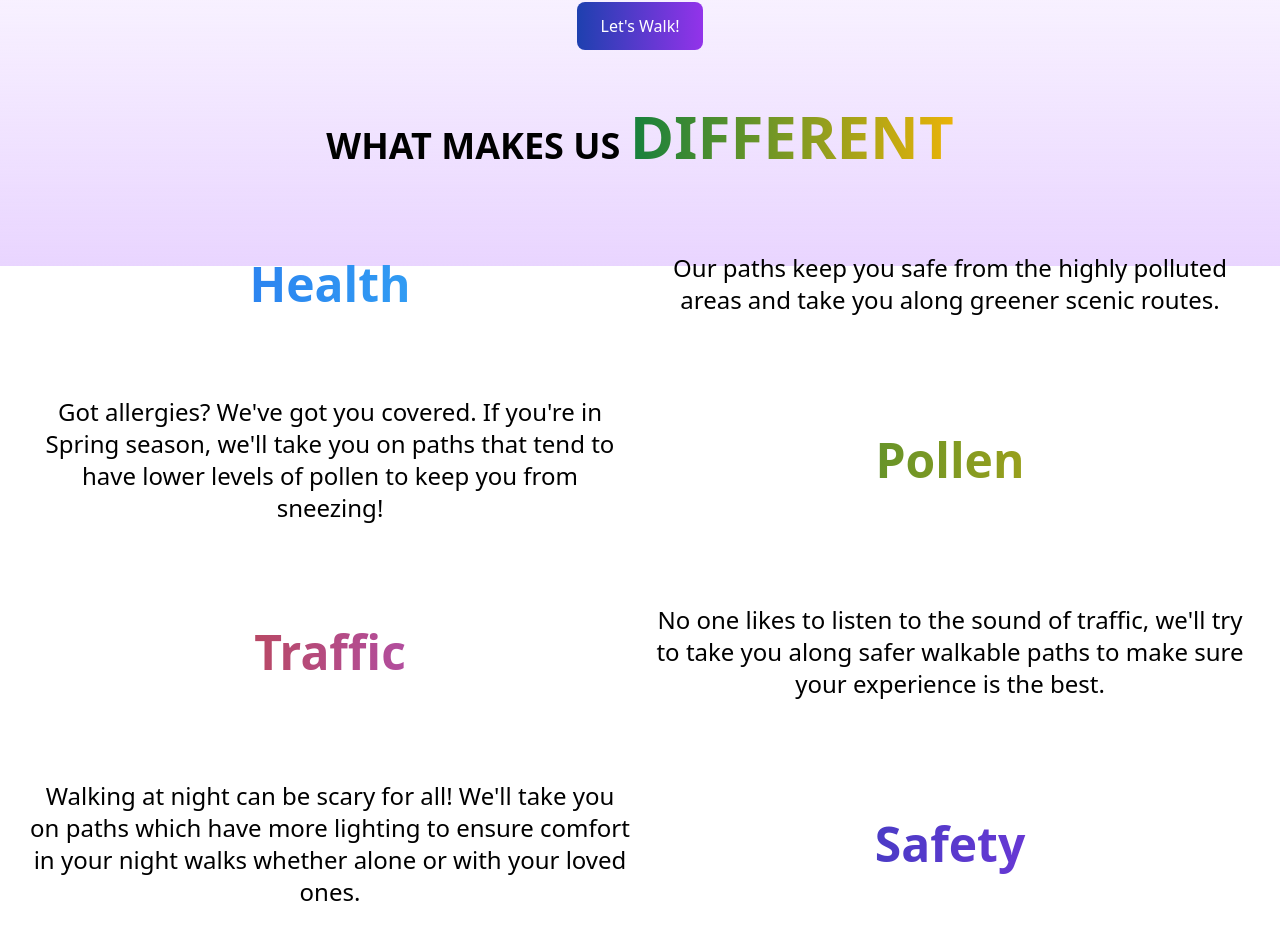
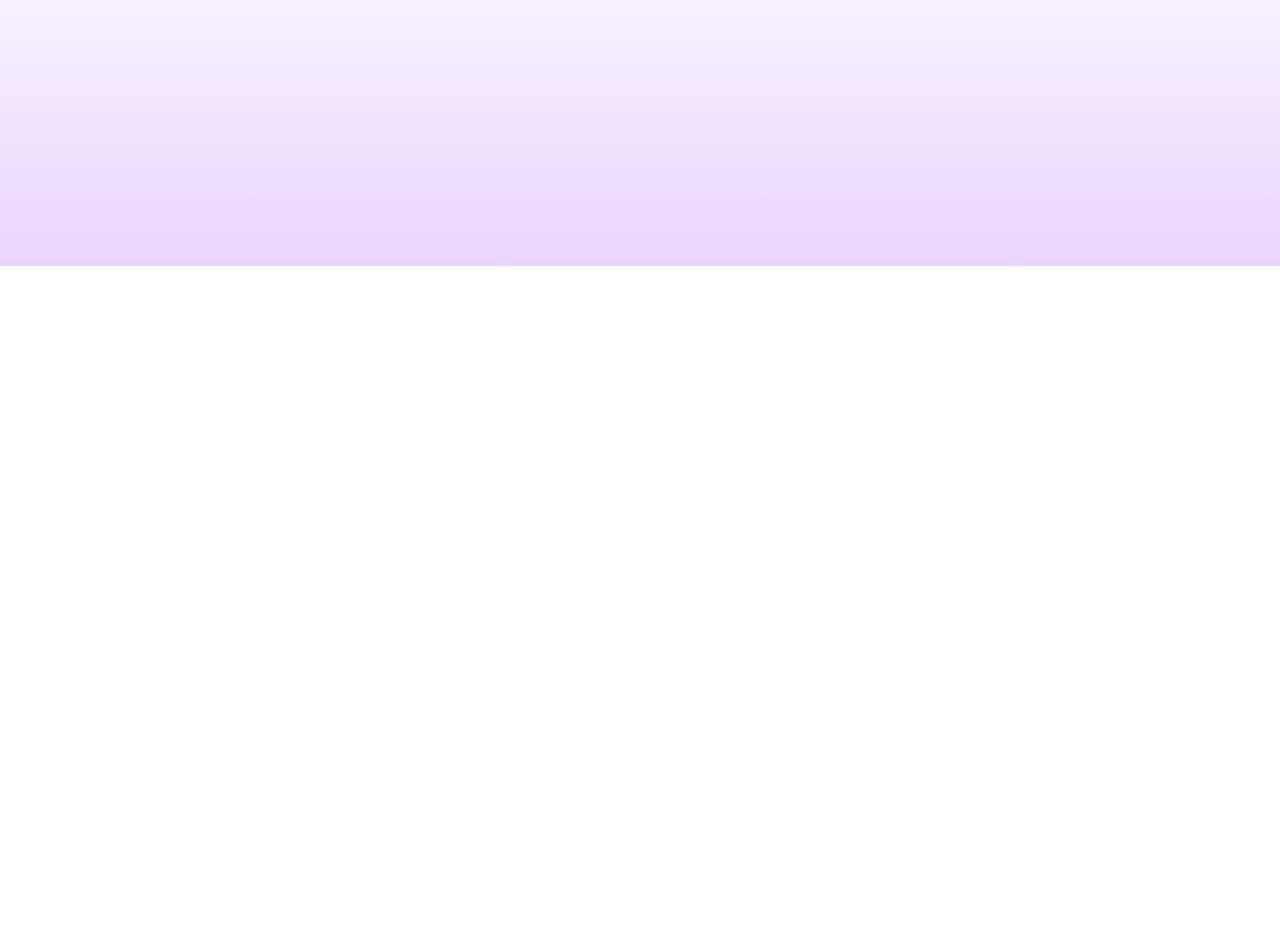
Before and after one commit to BY-Chai/Data-Hackfest-2024-Submission, a Next.js app in the folder client/: page / in a window 1280 px wide. Shown: the part 534-1474 px from the top of the page. After the commit the page ends 800 px from the top, so only its background shows below. Built offline with nearby package versions, Linux system fonts and the light colour scheme.

Commit message:
feat: remove the bubble stuffs due to the error

```diff
--- a/client/app/(general)/layout.tsx
+++ b/client/app/(general)/layout.tsx
@@ -6,7 +6,7 @@ function RootLayout({
   children: React.ReactNode;
 }>) {
   return (
-    <div className="flex flex-col items-center justify-center space-y-10 px-5 pt-36">
+    <div className="flex flex-col items-center justify-center px-5 pt-48">
       <NiceBackground colour="purple" />
       {children}
     </div>
--- a/client/app/(general)/page.tsx
+++ b/client/app/(general)/page.tsx
@@ -40,36 +40,6 @@ function Home() {
         href="/signup">
         Let's Walk!
       </Link>
-
-      <div className="flex flex-col text-2xl md:text-3xl lg:text-4xl font-semibold pt-2 space-y-0 sm:-space-y-2.5 py-2 sm:py-3 lg:py-4 text-center">
-        <h1>
-            <p>
-              WHAT MAKES US{" "}
-              <span className="font-black bg-clip-text text-transparent bg-gradient-to-r from-green-700 to-yellow-500 text-4xl md:text-5xl lg:text-6xl">
-                DIFFERENT
-              </span>
-            </p>
-        </h1>
-        <div className="flex flex-col gap-4 sm:gap-10 lg:gap-20 py-24">
-          <div className="flex flex-row">
-            <p className="flex justify-center basis-1/2 items-center w-1/2 font-black bg-clip-text text-transparent bg-gradient-to-r from-blue-600 to-sky-400 text-3xl md:text-4xl lg:text-5xl">Health</p>
-            <p className="flex justify-center basis-1/2 w-1/2 font-normal text-1xl md:text-1.5xl lg:text-2xl px-2">Our paths keep you safe from the highly polluted areas and take you along greener scenic routes. </p>
-          </div>
-          <div className="flex flex-row-reverse">
-            <p className="flex justify-center basis-1/2 w-1/2 items-center font-black bg-clip-text text-transparent bg-gradient-to-r from-green-700 to-yellow-500 text-3xl md:text-4xl lg:text-5xl">Pollen</p>
-            <p className="flex justify-center basis-1/2 w-1/2 font-normal text-1xl md:text-1.5xl lg:text-2xl px-2">Got allergies? We've got you covered. If you're in Spring season, we'll take you on paths that tend to have lower levels of pollen to keep you from sneezing!</p>
-          </div>
-          <div className="flex flex-row">
-            <div className="flex justify-center basis-1/2 w-1/2 items-center font-black bg-clip-text text-transparent bg-gradient-to-r from-orange-700 to-purple-500 text-3xl md:text-4xl lg:text-5xl">Traffic</div>
-            <div className="flex justify-center basis-1/2 w-1/2 font-normal text-1xl md:text-1.5xl lg:text-2xl px-2">No one likes to listen to the sound of traffic, we'll try to take you along safer walkable paths to make sure your experience is the best.</div>
-          </div>
-          <div className="flex flex-row-reverse">
-            <p className="flex justify-center basis-1/2 w-1/2 items-center font-black bg-clip-text text-transparent bg-gradient-to-r from-blue-800 to-purple-600 text-3xl md:text-4xl lg:text-5xl">Safety</p>
-            <p className="flex justify-center basis-1/2 font-normal text-1xl md:text-1.5xl lg:text-2xl px-2">Walking at night can be scary for all! We'll take you on paths which have more lighting to ensure comfort in your night walks whether alone or with your loved ones.</p>
-          </div>
-        </div>
-      </div>
-
     </>
   );
 }
```
